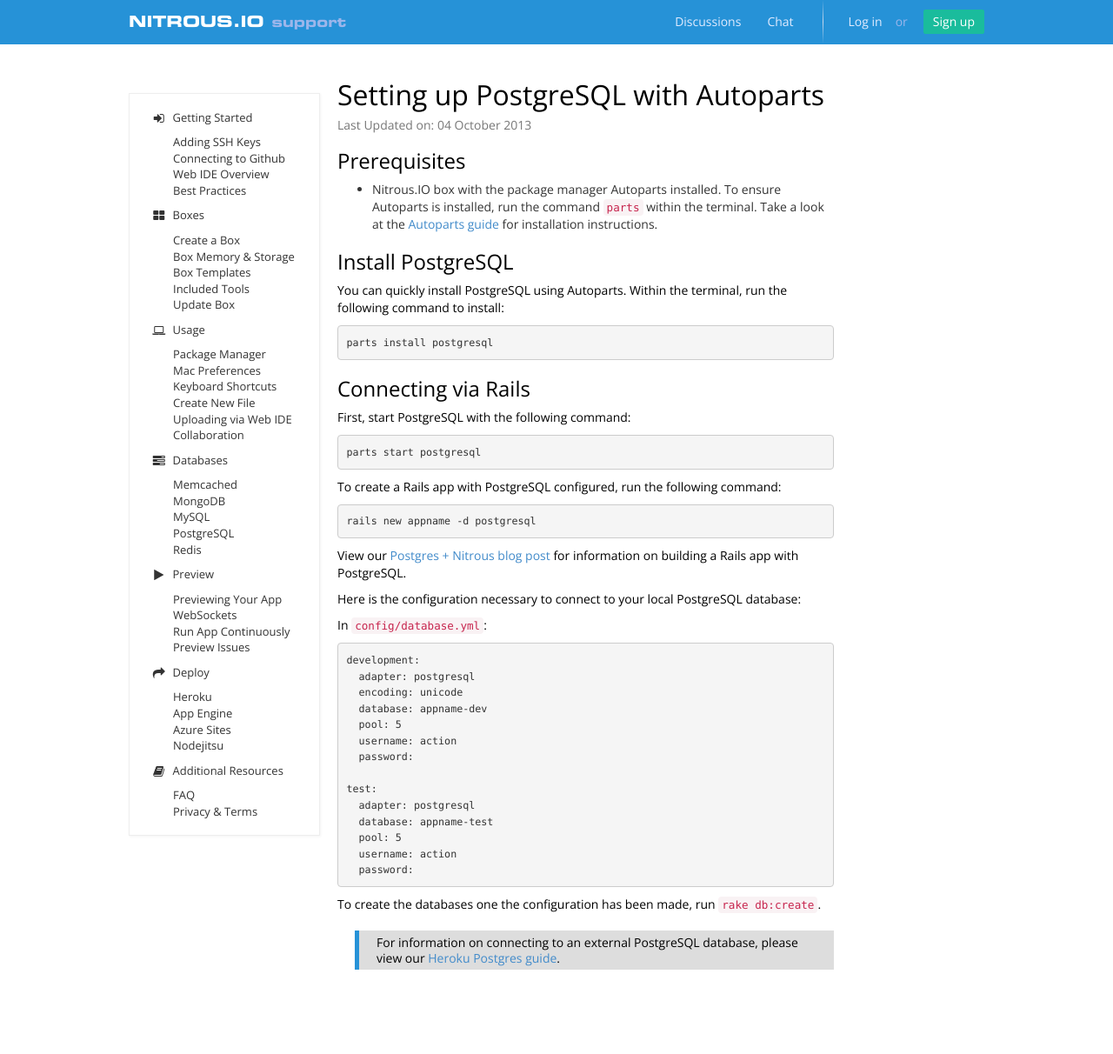
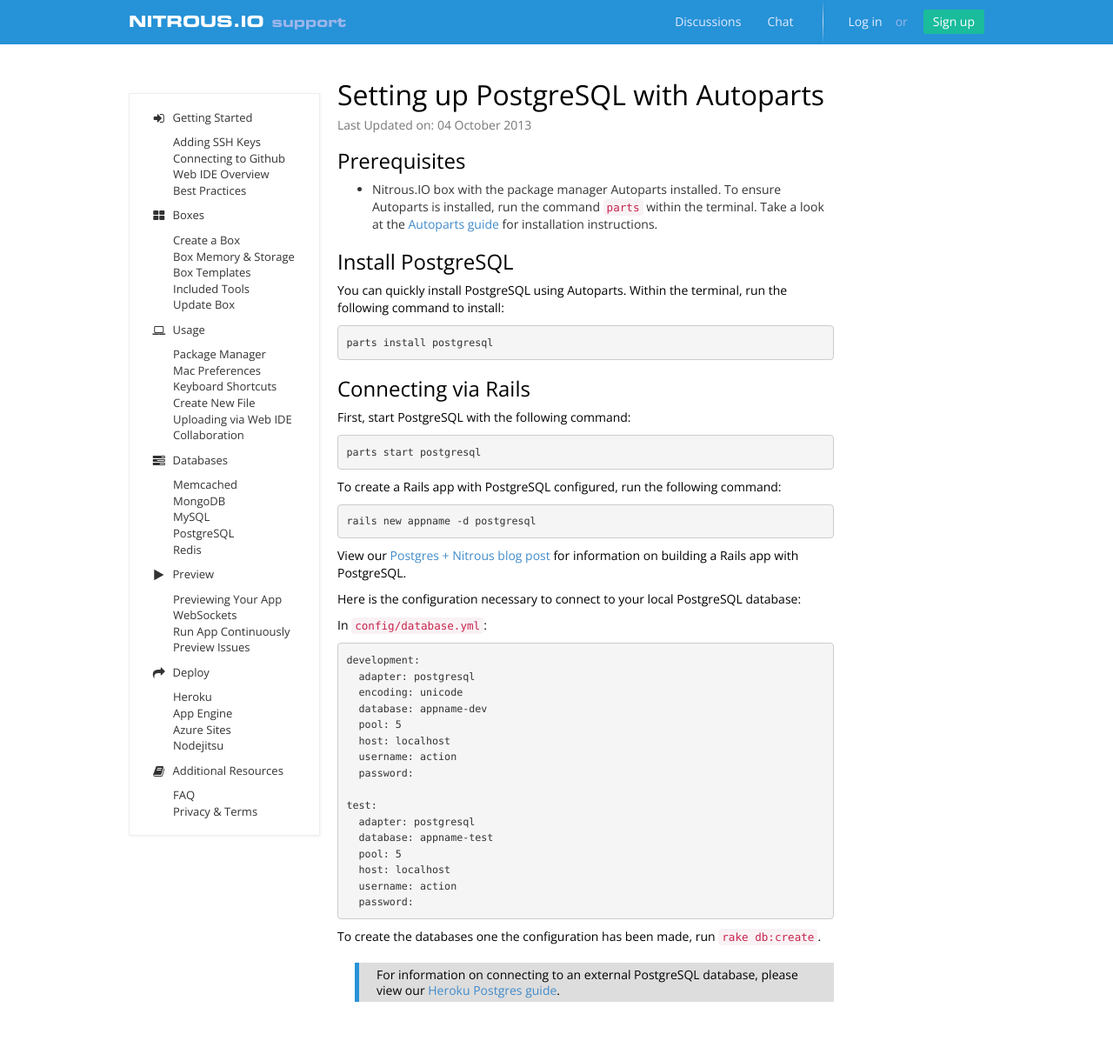
Before and after one commit to pkallberg/help.nitrous.io, a Jekyll site: the page built from _posts/2013-10-4-postgresql.md, in a window 1280 px wide. Shown: the whole page at 87% size. Built offline with Jekyll 4.4.1, drawn with Linux system fonts in a browser that asks for light colours; comment, search, counter and statistics services are not loaded; before the commit the page ends 1175 px from its top, so only the background shows below that.

Commit message:
added localhost to database settings in guide

```diff
--- a/_posts/2013-10-4-postgresql.md
+++ b/_posts/2013-10-4-postgresql.md
@@ -36,6 +36,7 @@
       encoding: unicode
       database: appname-dev
       pool: 5
+      host: localhost
       username: action
       password:
 
@@ -43,6 +44,7 @@
       adapter: postgresql
       database: appname-test
       pool: 5
+      host: localhost
       username: action
       password:
 
```
